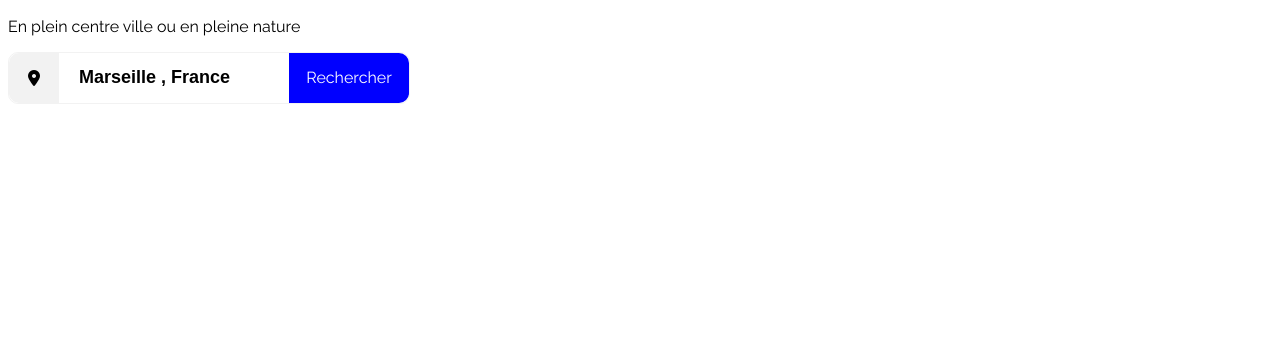
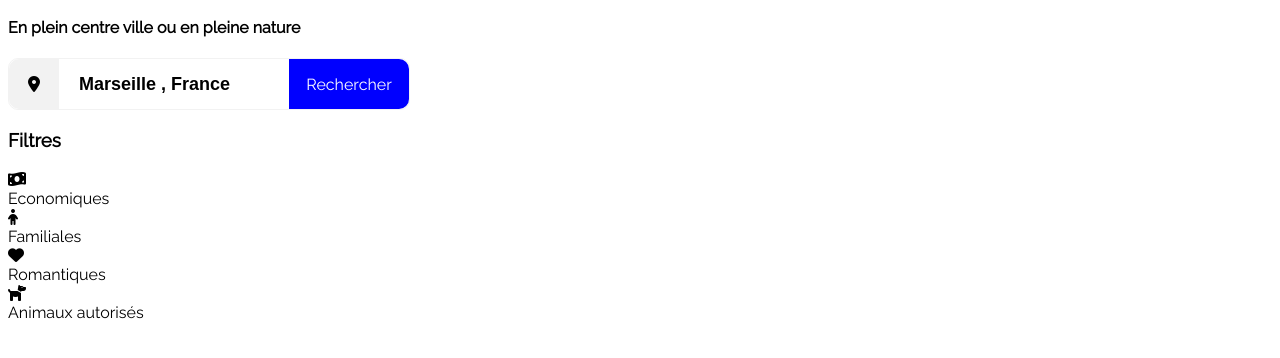
Before and after one commit to Neuroversion/RidouanGhazi_2_16082021, a plain HTML site: page Reservia.html in a window 1280 px wide. Shown: the part 160-518 px from the top of the page. Drawn offline with Linux system fonts and the light colour scheme.

Commit message:
entête2 du projet

```diff
--- a/Reservia.css
+++ b/Reservia.css
@@ -97,3 +97,9 @@ border-top: 1px solid transparent;
 .backGris {
    background-color: #f2f2f2;
 }
+.colorBleu {
+    color: #0065fc;
+}
+.colorBleuClair {
+    color: #deebff;
+}
--- a/Reservia.html
+++ b/Reservia.html
@@ -37,7 +37,7 @@
             <section>
                 <div>
                     <h1>Trouvez votre hébergement pour des vacances de rêve</h1>
-                    <p>En plein centre ville ou en pleine nature</p>
+                    <h4>En plein centre ville ou en pleine nature</h4>
                 </div>
                 <div class="bordureSearch flexCentre">
 
@@ -46,6 +46,13 @@
                             <input class="recherche flexCentre bordureNone paddingSearch" type="search" value="Marseille , France"></div>
                             <div class="backBleu flexCentre buttonSearch">Rechercher</div>
                 </div>
+                <div>
+                    <div><h3>Filtres</h3></div>
+                    <div><i class="fas fa-money-bill-wave"></i></div><div>Economiques</div>
+                    <div><i class="fas fa-child"></i></div><div>Familiales</div>
+                    <div><i class="fas fa-heart"></i></div><div>Romantiques</div>
+                    <div><i class="fas fa-dog"></i></div><div>Animaux autorisés</div>
+                </div>
             </section>
         </header>
 
```
